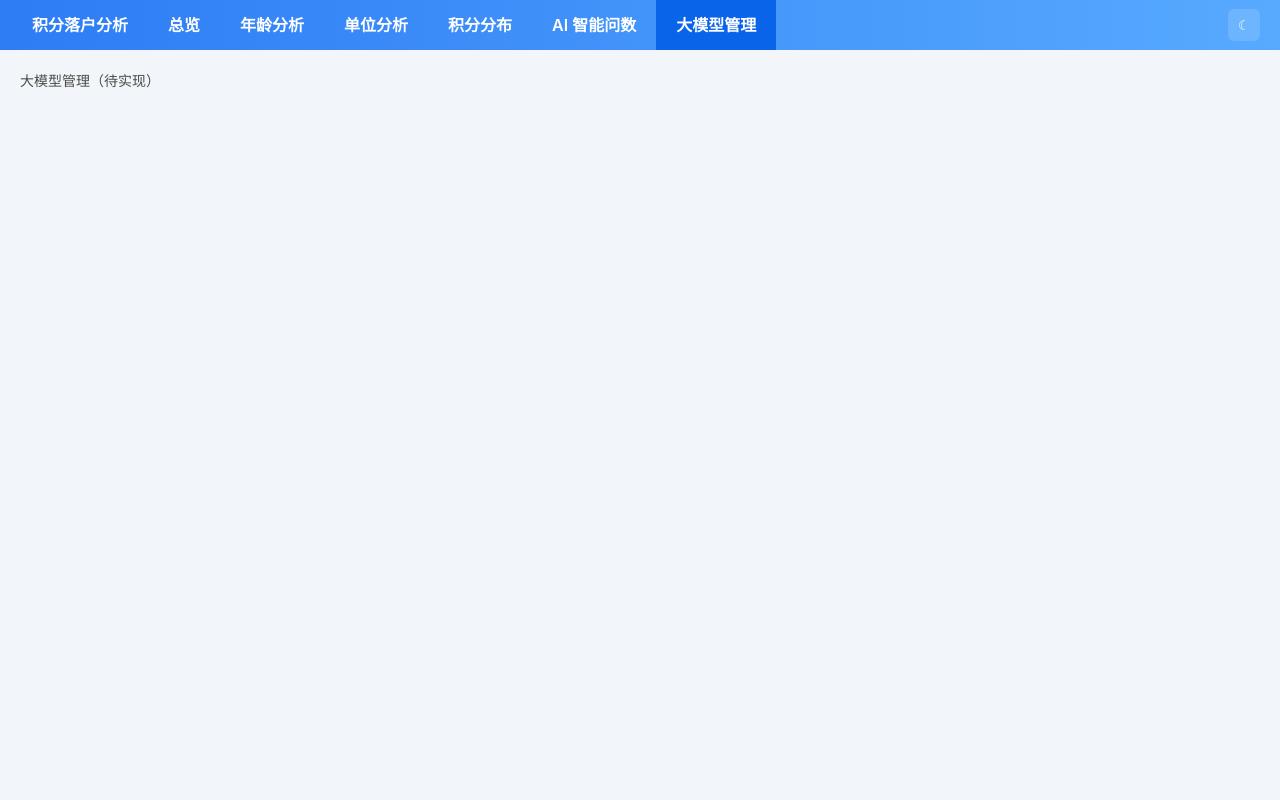
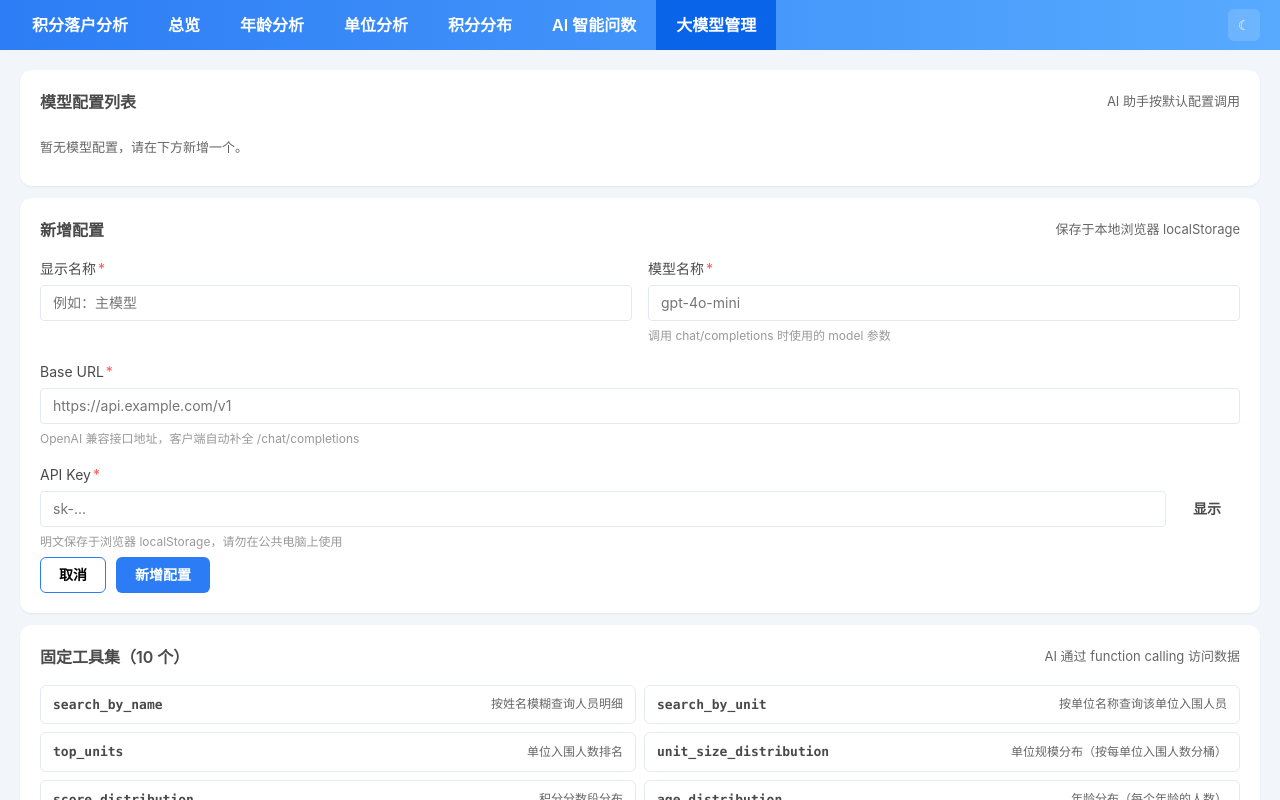
Before and after one commit to hhhhh-1997/demo, a Vue app in the folder frontend/: page / in a window 1280 px wide. Both pictures are taken after a click on the button "大模型管理". Built offline with nearby package versions, Linux system fonts and the light colour scheme.

Commit message:
feat: 大模型管理板块（多配置 CRUD + 工具集展示）

```diff
--- a/frontend/src/App.vue
+++ b/frontend/src/App.vue
@@ -6,6 +6,7 @@ import AgeAnalysis from './components/AgeAnalysis.vue'
 import UnitAnalysis from './components/UnitAnalysis.vue'
 import ScoreDistribution from './components/ScoreDistribution.vue'
 import AiAssistant from './components/AiAssistant.vue'
+import LlmConfig from './components/LlmConfig.vue'
 
 const { theme, toggle } = useTheme()
 
@@ -41,12 +42,11 @@ const current = ref<(typeof pages)[number]['key']>('overview')
   </nav>
 
   <main class="content">
-    <!-- Task 12–17 逐板块替换为真实组件 -->
     <Overview v-if="current === 'overview'" />
     <AgeAnalysis v-else-if="current === 'age'" />
     <UnitAnalysis v-else-if="current === 'unit'" />
     <ScoreDistribution v-else-if="current === 'score'" />
     <AiAssistant v-else-if="current === 'ai'" />
-    <div v-else-if="current === 'model'">大模型管理（待实现）</div>
+    <LlmConfig v-else-if="current === 'model'" />
   </main>
 </template>
--- /dev/null
+++ b/frontend/src/components/LlmConfig.vue
@@ -0,0 +1,192 @@
+<script setup lang="ts">
+import { ref } from 'vue'
+import { useLlmConfig } from '../stores/useLlmConfig'
+import { useToast } from '../composables/useToast'
+import { TOOLS } from '../ai/tools'
+import type { LlmConfig } from '../types'
+
+const { configs, add, update, remove, setDefault } = useLlmConfig()
+const { toast } = useToast()
+
+const editing = ref<string | null>(null)
+const showKey = ref(false)
+
+const emptyForm = (): Omit<LlmConfig, 'id' | 'isDefault'> => ({
+  name: '',
+  baseUrl: '',
+  apiKey: '',
+  model: '',
+})
+const form = ref(emptyForm())
+
+function openEdit(c: LlmConfig) {
+  editing.value = c.id
+  form.value = { name: c.name, baseUrl: c.baseUrl, apiKey: c.apiKey, model: c.model }
+  showKey.value = false
+}
+
+function resetForm() {
+  editing.value = null
+  form.value = emptyForm()
+  showKey.value = false
+}
+
+function save() {
+  const name = form.value.name.trim()
+  const baseUrl = form.value.baseUrl.trim()
+  const apiKey = form.value.apiKey.trim()
+  const model = form.value.model.trim()
+  if (!name || !baseUrl || !apiKey || !model) {
+    toast('请完整填写显示名称、Base URL、API Key 与模型名称')
+    return
+  }
+  const payload = { name, baseUrl, apiKey, model }
+  if (editing.value) {
+    update(editing.value, payload)
+    toast('已保存修改')
+  } else {
+    add(payload)
+    toast('已新增配置')
+  }
+  resetForm()
+}
+
+function removeConfig(c: LlmConfig) {
+  remove(c.id)
+  if (editing.value === c.id) resetForm()
+  toast('已删除')
+}
+</script>
+
+<template>
+  <div class="card">
+    <div class="card-head">
+      <h2 class="card-title">模型配置列表</h2>
+      <span class="card-hint">AI 助手按默认配置调用</span>
+    </div>
+    <div v-if="configs.length === 0" class="empty-hint">暂无模型配置，请在下方新增一个。</div>
+    <div v-else class="config-list">
+      <div v-for="c in configs" :key="c.id" class="config-item">
+        <div class="config-info">
+          <div class="config-name-row">
+            <span class="config-name">{{ c.name }}</span>
+            <span v-if="c.isDefault" class="tag">默认</span>
+          </div>
+          <div class="config-meta">{{ c.model }} · {{ c.baseUrl }}</div>
+        </div>
+        <div class="config-actions">
+          <button v-if="!c.isDefault" type="button" class="btn ghost" @click="setDefault(c.id); toast('已设为默认')">设为默认</button>
+          <button type="button" class="btn ghost" @click="openEdit(c)">编辑</button>
+          <button type="button" class="btn ghost" @click="removeConfig(c)">删除</button>
+        </div>
+      </div>
+    </div>
+  </div>
+
+  <div class="card">
+    <div class="card-head">
+      <h2 class="card-title">{{ editing ? '编辑配置' : '新增配置' }}</h2>
+      <span class="card-hint">保存于本地浏览器 localStorage</span>
+    </div>
+    <div class="form-grid">
+      <div class="f-field">
+        <label>显示名称<span class="req">*</span></label>
+        <input v-model="form.name" placeholder="例如：主模型" />
+      </div>
+      <div class="f-field">
+        <label>模型名称<span class="req">*</span></label>
+        <input v-model="form.model" placeholder="gpt-4o-mini" />
+        <span class="help">调用 chat/completions 时使用的 model 参数</span>
+      </div>
+      <div class="f-field full">
+        <label>Base URL<span class="req">*</span></label>
+        <input v-model="form.baseUrl" placeholder="https://api.example.com/v1" />
+        <span class="help">OpenAI 兼容接口地址，客户端自动补全 /chat/completions</span>
+      </div>
+      <div class="f-field full">
+        <label>API Key<span class="req">*</span></label>
+        <div class="key-row">
+          <input v-model="form.apiKey" :type="showKey ? 'text' : 'password'" placeholder="sk-..." />
+          <button type="button" class="btn ghost" @click="showKey = !showKey">{{ showKey ? '隐藏' : '显示' }}</button>
+        </div>
+        <span class="help">明文保存于浏览器 localStorage，请勿在公共电脑上使用</span>
+      </div>
+    </div>
+    <div class="form-actions">
+      <button type="button" class="btn secondary" @click="resetForm">取消</button>
+      <button type="button" class="btn primary" @click="save">{{ editing ? '保存修改' : '新增配置' }}</button>
+    </div>
+  </div>
+
+  <div class="card">
+    <div class="card-head">
+      <h2 class="card-title">固定工具集（{{ TOOLS.length }} 个）</h2>
+      <span class="card-hint">AI 通过 function calling 访问数据</span>
+    </div>
+    <div class="tool-list">
+      <div v-for="t in TOOLS" :key="t.name" class="tool-item">
+        <span class="t-name">{{ t.name }}</span>
+        <span class="t-desc">{{ t.description }}</span>
+      </div>
+    </div>
+  </div>
+</template>
+
+<style scoped>
+.config-list {
+  display: flex;
+  flex-direction: column;
+}
+.config-item {
+  display: flex;
+  align-items: center;
+  justify-content: space-between;
+  gap: 16px;
+  padding: 14px 0;
+  border-bottom: 1px solid var(--border-color);
+}
+.config-item:last-child {
+  border-bottom: none;
+}
+.config-info {
+  display: flex;
+  flex-direction: column;
+  gap: 4px;
+  min-width: 0;
+}
+.config-name-row {
+  display: flex;
+  align-items: center;
+  gap: 8px;
+}
+.config-name {
+  font-size: var(--text-sm);
+  font-weight: var(--weight-medium);
+  color: var(--text-heading);
+}
+.tag {
+  font-size: var(--text-xs);
+  color: var(--color-primary);
+  background: var(--color-primary-light);
+  padding: 1px 8px;
+  border-radius: var(--radius-round);
+}
+.config-meta {
+  font-size: var(--text-xs);
+  color: var(--text-secondary);
+  font-family: var(--font-mono);
+  overflow: hidden;
+  text-overflow: ellipsis;
+  white-space: nowrap;
+}
+.config-actions {
+  display: flex;
+  gap: 6px;
+  flex-shrink: 0;
+}
+.empty-hint {
+  font-size: var(--text-13);
+  color: var(--text-secondary);
+  padding: 8px 0;
+}
+</style>
```
